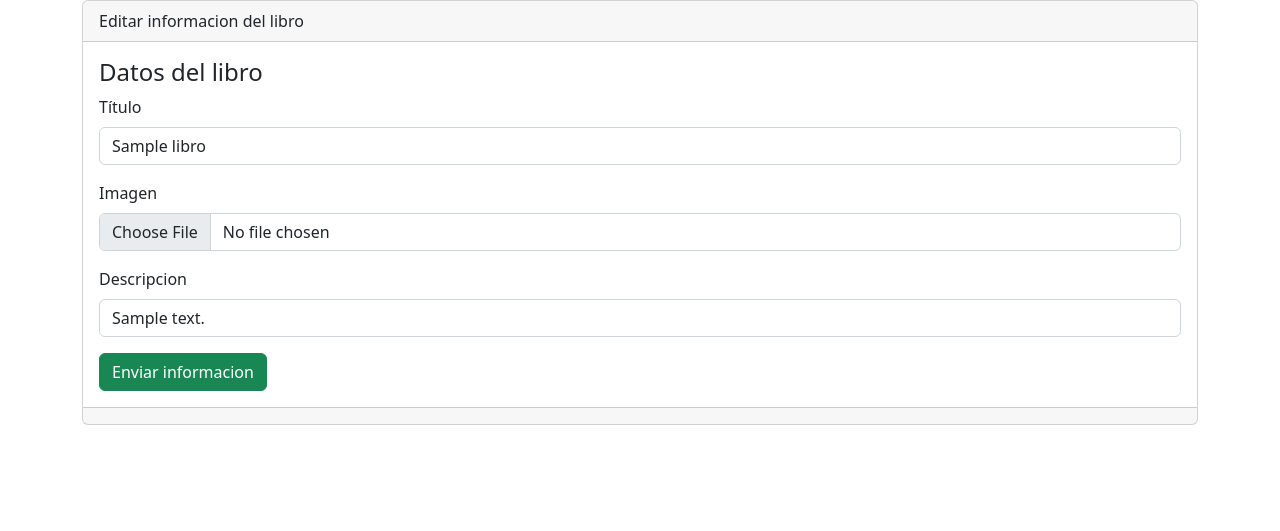
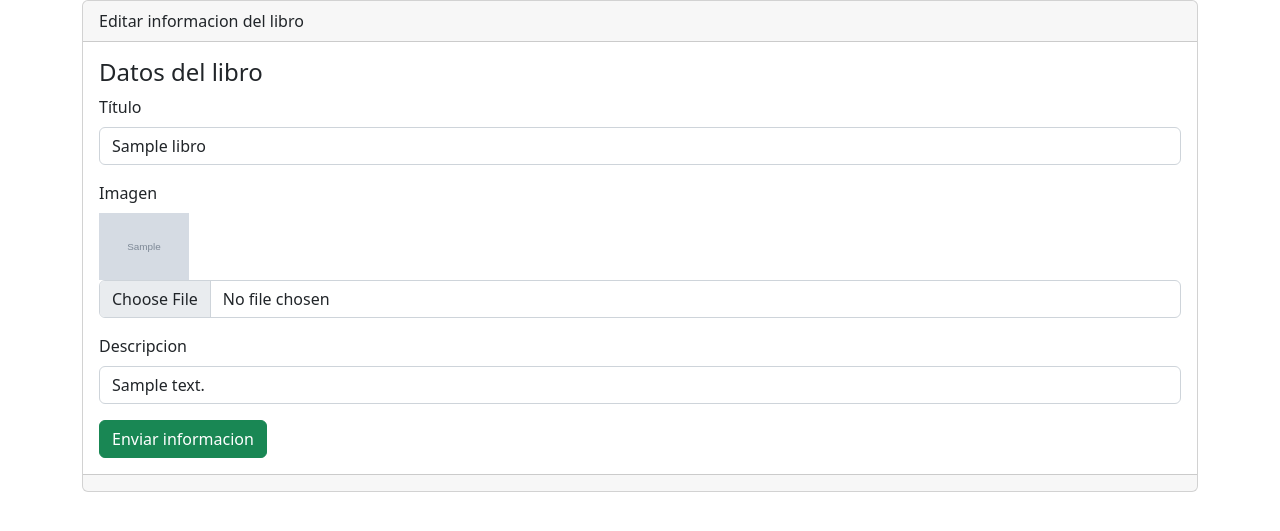
Before and after one commit to msp07kjp/sistema, a Django app: page /libros/editar/1 in a window 1280 px wide. Shown: the part 56-587 px from the top of the page. Run offline with Django 4.2, Linux system fonts and the light colour scheme; tables that the repository leaves empty hold one stand-in row (values such as "Sample post"); grey boxes marked "Sample" are stand-in pictures.

Commit message:
mostrando imagenes a editar

```diff
--- a/libreria/templates/libros/form.html
+++ b/libreria/templates/libros/form.html
@@ -5,6 +5,11 @@
 
     <div class="mb-3">
       <label for="" class="form-label">{{ campo.label}}</label>
+      {% if campo.field.widget.input_type == 'file' and campo.value %}
+      <div class="col-sm-1">
+        <img src="{{MEDIA_URL}}/imagenes/{{campo.value}}" alt="{{ campo.name }}" class="img-fluid" />
+      </div>
+      {% endif %}
       <input
         type="{{ campo.field.widget.input_type }}"
         class="form-control"
```
